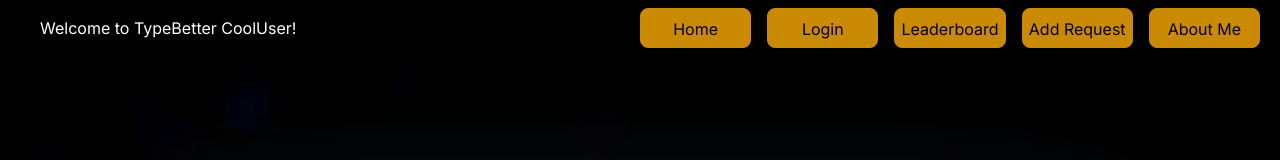
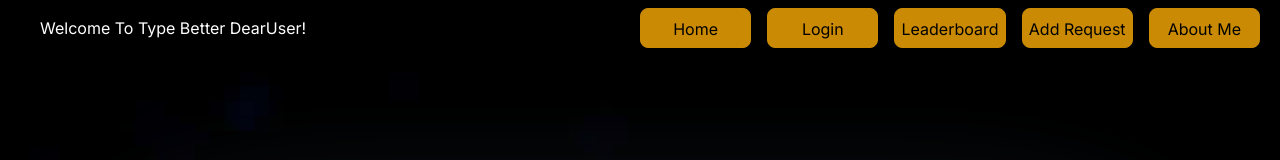
Before and after one commit to cisdell/type_better_v2, a Next.js app: page / in a window 1280 px wide. Shown: the top 160 px of the page. Built offline with nearby package versions, Linux system fonts and the light colour scheme.

Commit message:
username

```diff
--- a/components/navbar.tsx
+++ b/components/navbar.tsx
@@ -6,7 +6,7 @@ export default function NavBar() {
     <nav className="h-14 w-auto bg-black flex items-center">
       <div className="w-[50%]">
         <span className="w-[30%] ml-10 text-white">
-          Welcome to TypeBetter CoolUser!
+          Welcome To Type Better DearUser!
         </span>
       </div>
 
```
